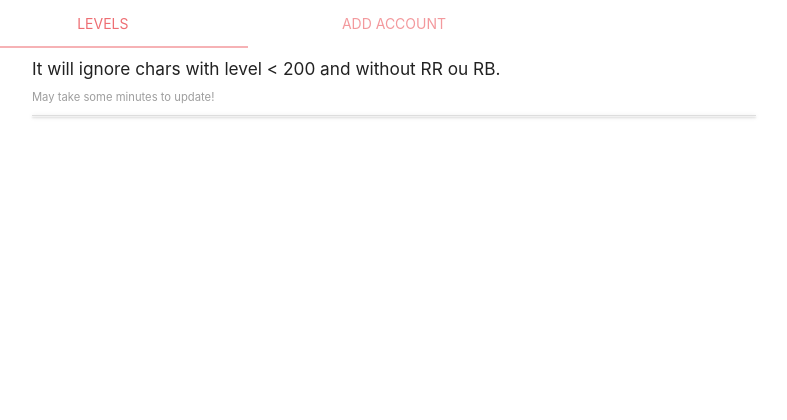
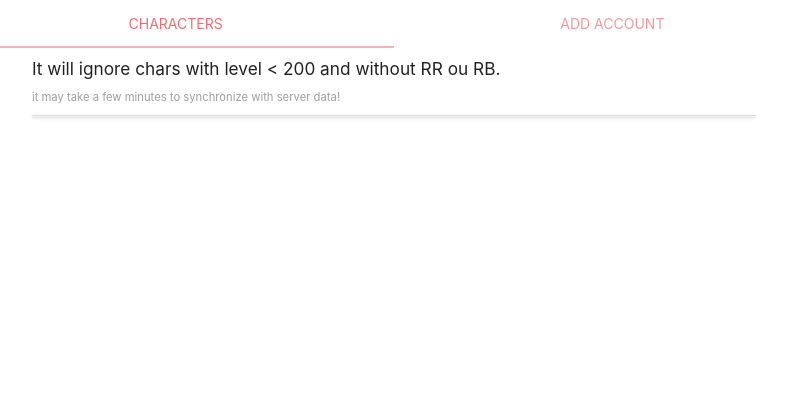
Before and after one commit to w-lopes/mu-legendary-monitor, a PHP site: page / in a window 1280 px wide. Shown: the top 420 px of the page, without its empty margins (246-1033 px from the left). Run offline with PHP 8.4, Linux system fonts and the light colour scheme.

Commit message:
unificado coin com level e tolerancia do lvl 200

```diff
--- a/index.php
+++ b/index.php
@@ -23,13 +23,13 @@
         <div class="row">
             <div class="col s12">
                 <ul class="tabs">
-                    <li class="tab col s4"><a href="#levels">Levels</a></li>
-                    <li class="tab col s4"><a href="#account">Add Account</a></li>
+                    <li class="tab col s6"><a href="#levels">Characters</a></li>
+                    <li class="tab col s6"><a href="#account">Add Account</a></li>
                 </ul>
             </div>
             <div id="levels" class="col offset-l1 l10 s12">
                 <h6>It will ignore chars with level < 200 and without RR ou RB.</h6>
-                <small class="grey-text">May take some minutes to update!</small>
+                <small class="grey-text">it may take a few minutes to synchronize with server data!</small>
                 <ul class="collapsible"></ul>
             </div>
             <div id="account" class="col offset-l1 l10 s12">
@@ -126,7 +126,11 @@
                             "<b>Level: </b>" + info.Level + "<br/>" +
                             "<b>MasterLevel: </b>" + info.MasterLevel + "<br/>" +
                             "<b>Reset: </b>" + info.ResetCount + "<br/>" +
-                            "<b>Rebirth: </b>" + info.Rebirth + "<br/>";
+                            "<b>Rebirth: </b>" + info.Rebirth + "<br/>" +
+                            "<hr/>" +
+                            "<b>WCoin: </b>" + info.coins.WCoin + "<br/>" +
+                            "<b>HuntCoin: </b>" + info.coins.HCoin + "<br/>" +
+                            "<b>GoblinPoint: </b>" + info.coins.GPoint + "<br/>";
 
                         name.appendChild(icon);
                         name.appendChild(namelbl);
@@ -137,7 +141,8 @@
 
                     M.Collapsible.init(document.querySelectorAll('.collapsible'), {});
 
-                    window.setTimeout(loadLevels, 10000);
+                    var update_time = Math.floor(Math.random() * (30000 - 10000 + 1)) + 10000;
+                    window.setTimeout(loadLevels, update_time);
                 });
             })();
         });
--- a/mu.php
+++ b/mu.php
@@ -84,26 +84,10 @@ class Call
             if (substr($char, 0, 1) === ".") {
                 continue;
             }
-            $info = json_decode(file_get_contents(PATH_CHARS . $char));
-            $ret[$char]= $info;
-        }
-        ksort($ret);
-        return $ret;
-    }
 
-    public function coins()
-    {
-        $ret = [];
-        foreach (new DirectoryIterator(PATH_COINS) as $char) {
-            if($char->isDot()){
-                continue;
-            }
-            $char = $char->getFilename();
-            if (substr($char, 0, 1) === ".") {
-                continue;
-            }
-            $info       = json_decode(file_get_contents(PATH_COINS . $char));
-            $info->Name = $char;
+            $info        = json_decode(file_get_contents(PATH_CHARS . $char));
+            $info->coins = json_decode(file_get_contents(PATH_COINS . $char));
+
             $ret[$char] = $info;
         }
         ksort($ret);
```
